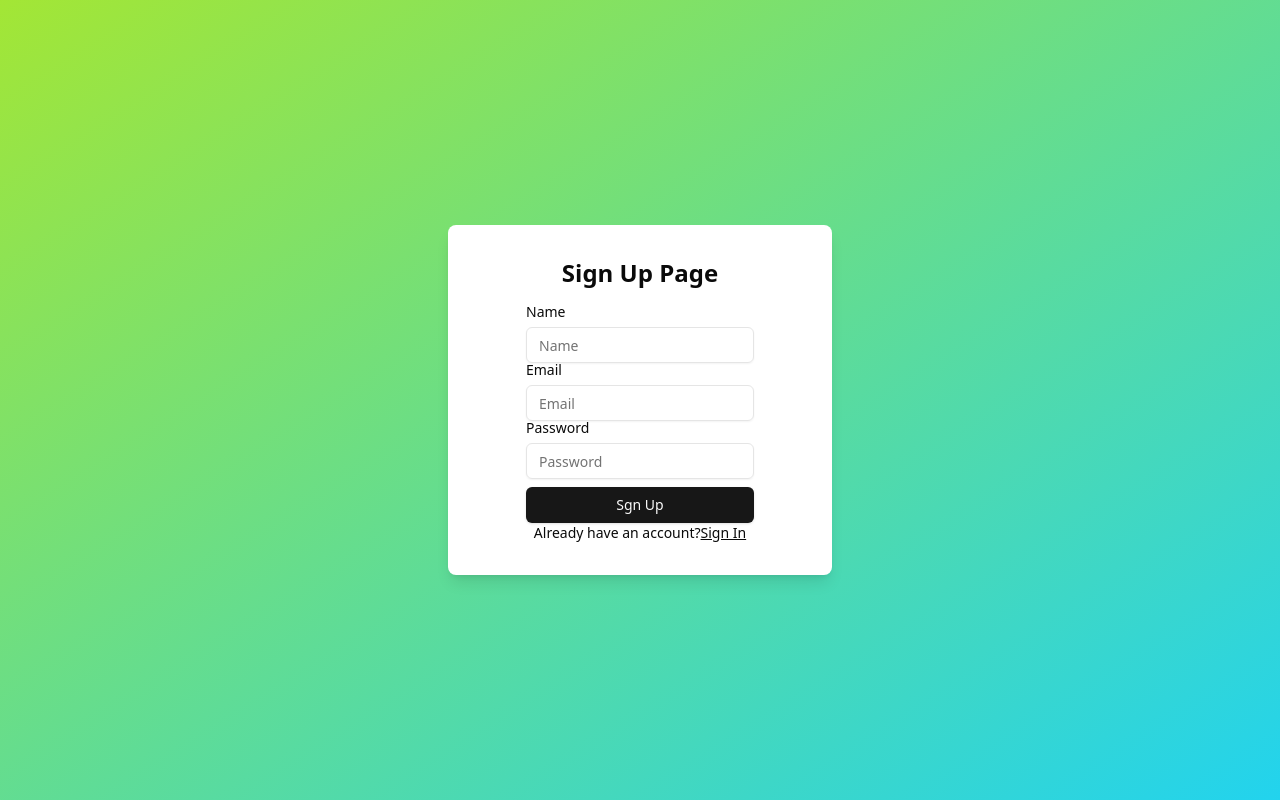
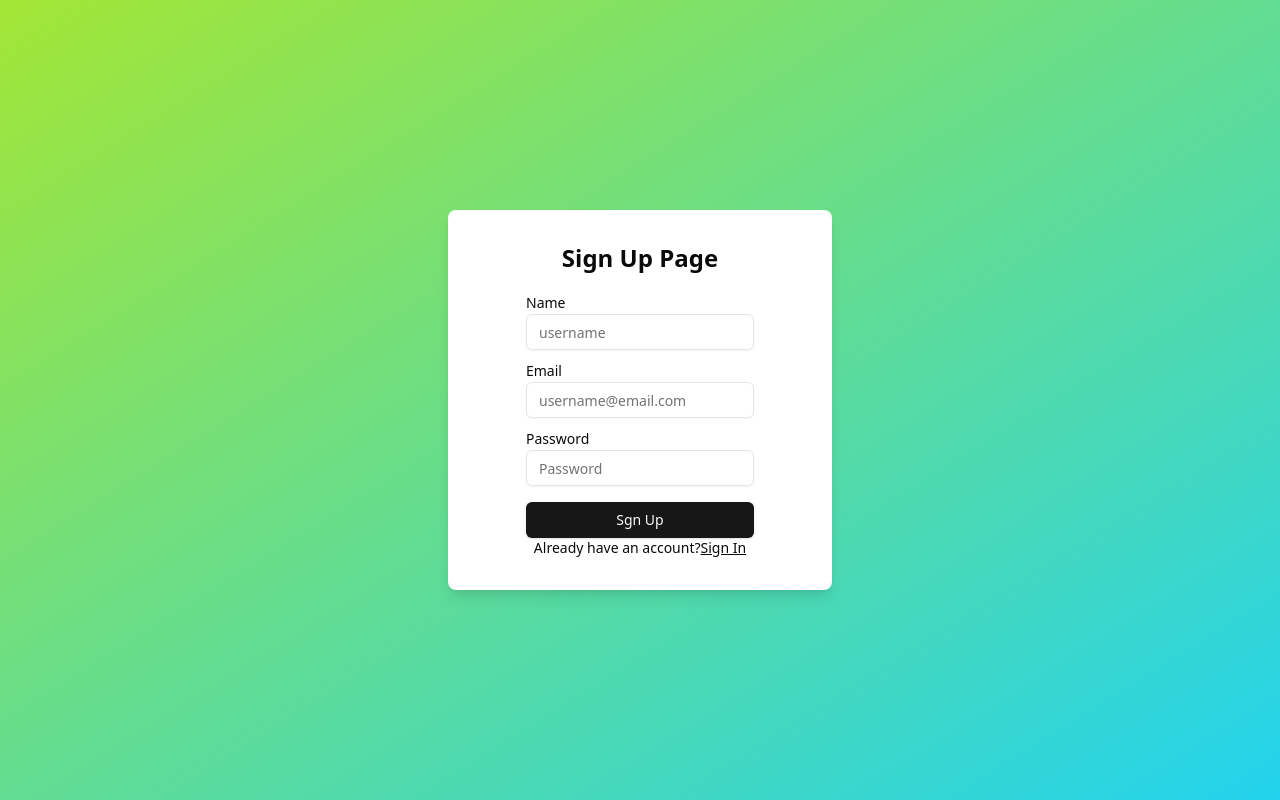
Before and after one commit to MAG1980/TurboRepo_Next_Nest, a Next.js app in the folder apps/web/: page /auth/signup in a window 1280 px wide. Built offline with nearby package versions, Linux system fonts and the light colour scheme.

Commit message:
Исправлены стили SignupForm.
1

```diff
--- a/apps/web/app/auth/signup/signupForm.tsx
+++ b/apps/web/app/auth/signup/signupForm.tsx
@@ -4,18 +4,18 @@ import { SubmitButton } from "@/components/ui/submitButton";
 
 export const SignupForm = () => {
   return (
-    <form>
-      <div className="flex flex-col gap-2">
+    <form className="flex flex-col gap-2">
+      <div>
         <Label htmlFor="name">Name</Label>
-        <Input id="name" type="text" name="name" placeholder="Name"/>
+        <Input id="name" type="text" name="name" placeholder="username"/>
       </div>
 
-      <div className="flex flex-col gap-2">
+      <div>
         <Label htmlFor="email">Email</Label>
-        <Input id="email" type="email" name="email" placeholder="Email"/>
+        <Input id="email" type="email" name="email" placeholder="username@email.com"/>
       </div>
 
-      <div className="flex flex-col gap-2">
+      <div>
         <Label htmlFor="password">Password</Label>
         <Input id="password" type="password" name="password" placeholder="Password"/>
       </div>
```
